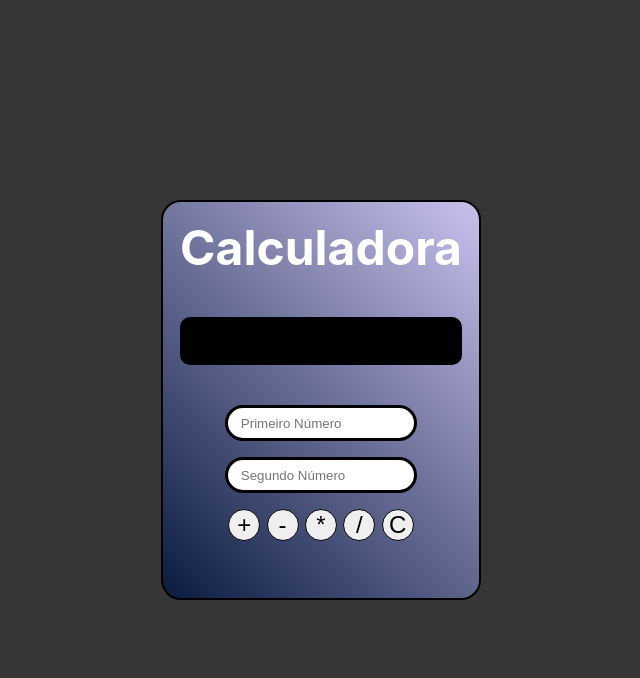
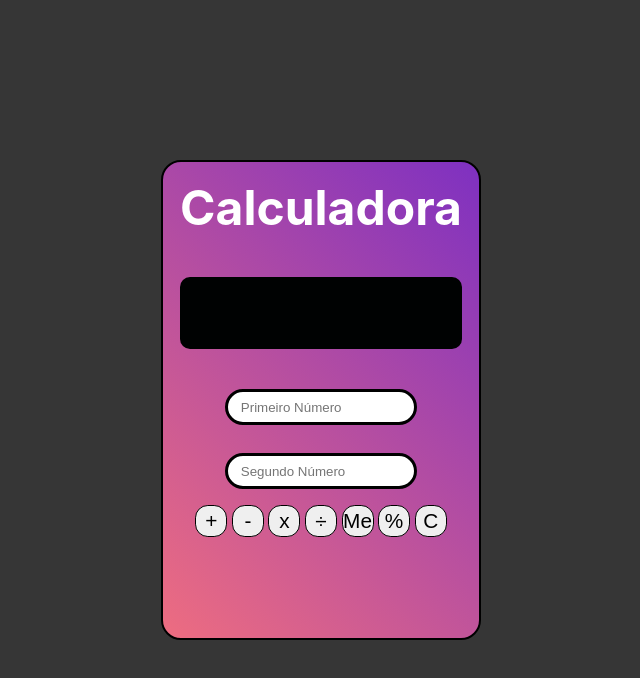
Before and after one commit to whybiel/calculadora, a React (Create React App) app: page / in a window 1280 px wide. Shown: the top 678 px of the page, without its empty margins (319-959 px from the left). Built offline with nearby package versions, Linux system fonts and the light colour scheme.

Commit message:
Correção de erros, adição de funções e mudança de estilo

```diff
--- a/src/App.css
+++ b/src/App.css
@@ -13,14 +13,27 @@ body{
 }
 .calc-cont{
   width:25vw;
-  height:50vh;
+  height:60vh;
   display: flex;
   flex-direction: column;
   align-items: center;
   border-radius: 20px;
   border:2px solid black;
-  background-image:linear-gradient(45deg,rgb(12, 29, 65) 1%,#c6bfec 99%);
+  background-size: 200% 200%;
+  background-image:linear-gradient(45deg,rgb(255, 118, 118) 1%,#2500f5 99%);
   animation: bounce-in-top 1.1s both;
+  animation:  back_anim 5s ease alternate infinite;
+}
+@keyframes back_anim {
+  0%{
+    background-position: 90% 0%;
+  }
+  50%{
+    background-position: 40% 100%;
+  }
+  100%{
+    background-position: 0% -100%;
+  }
 }
 @keyframes bounce-in-top {
   0% {
@@ -81,7 +94,7 @@ body{
 }
 .tela{
   width:22vw;
-  height:6vh;
+  height:9vh;
   margin:5vh 0 5vh 0;
   background-color: rgb(0, 2, 2);
   border-radius:10px;
@@ -90,7 +103,9 @@ body{
   align-items: center;
 }
 .calc-cont h2{
-  font-size:1.8rem;
+  width:100%;
+  text-align: center;
+  font-size:1.5rem;
   color:white;
 }
 .calc-cont input{
@@ -101,15 +116,20 @@ body{
   border-radius:20px;
   padding-left: 1vw;
 }
+.calc-cont h3{
+  color: bisque;
+  font-size:1.5rem;
+  margin-bottom: 1.5vh;
+}
 .calc-cont button{
   width:2.5vw;
   height:4vh;
-  font-size:1.5rem;
-  border-radius:50%;
+  font-size:1.3rem;
+  border-radius:40%;
   border:1px solid black;
 }
 .cont-btn{
-  width:15vw;
+  width:20vw;
   display: flex;
   justify-content: space-around;
 }
--- a/src/App.js
+++ b/src/App.js
@@ -4,41 +4,102 @@ import "./App.css"
 export default class Calc extends React.Component{
 
  state = {
-   n1:null,
-   n2:null,
-   res:null
+   n1: null,
+   n2: null,
+   res: null,
+   sinal: null
  }
 
  add = () => {
+  if (this.state.n1 && this.state.n2 !== "null" || "") {
     this.setState({
-     res: this.state.n1 + this.state.n2
+      res: this.state.n1 + this.state.n2,
+      sinal: "+"
+    })
+  }else {
+    this.setState({
+      res: "Digite um valor nos espaços"
     })
   }
 
+ }
+
  sub = () => {
+  if (this.state.n1 && this.state.n2 !== "null" || "") {
     this.setState({
-    res: this.state.n1 - this.state.n2
+      res: this.state.n1 - this.state.n2,
+      sinal: "-"
     })
+  }else {
+    this.setState({
+      res: "Digite um valor nos espaços"
+    })
+  }
 }
 
 mult = () => {
+  if (this.state.n1 && this.state.n2 !== "null" || "") {
     this.setState({
-    res: this.state.n1 * this.state.n2
+      res: this.state.n1 * this.state.n2,
+      sinal: "*"
     })
+  }else {
+    this.setState({
+      res: "Digite um valor nos espaços"
+    })
+  }
 }
 
 div = () => {
+  if (this.state.n1 && this.state.n2 !== "null" || "") {
     this.setState({
-    res: this.state.n1 / this.state.n2
+      res: this.state.n1 / this.state.n2,
+      sinal: "÷"
     })
+  }else {
+    this.setState({
+      res: "Digite um valor nos espaços"
+    })
+  }
+}
+med = () => {
+  if (this.state.n1 && this.state.n2 !== "null" || "") {
+    this.setState({
+      res: (this.state.n1 + this.state.n2)/2,
+      sinal: "+/"
+    })
+  }else {
+    this.setState({
+      res: "Digite um valor nos espaços"
+    })
+  }
+}
+porcent = () => {
+  if (this.state.n1 && this.state.n2 !== "null" || "") {
+    this.setState({
+      res: (this.state.n1 + this.state.n2)/100,
+      sinal: "+/100"
+    })
+  }else {
+    this.setState({
+      res: "Digite um valor nos espaços"
+    })
+  }
 }
 
 clear = () => {
+  if (this.state.n1 && this.state.n2 !== "null" || "") {
     this.setState({
       n1:"",
       n2:"",
-    res: null
+      res: 0,
+      sinal:""
     })
+  } else {
+    this.setState({
+      res: "Digite um valor nos espaços"
+    })
+  }
 }
 
 handleChange1 = (e) => {
@@ -62,12 +123,15 @@ render(){
         <h2>{this.state.res}</h2>
         </div>
         <input onChange={this.handleChange1} value={this.state.n1} placeholder="Primeiro Número"/>
+        <h3>{this.state.sinal}</h3>
         <input onChange={this.handleChange2} value={this.state.n2} placeholder="Segundo Número"/>
         <div className="cont-btn">
         <button onClick={this.add}>+</button>
         <button onClick={this.sub}>-</button>
-        <button onClick={this.mult}>*</button>
-        <button onClick={this.div}>/</button>
+        <button onClick={this.mult}>x</button>
+        <button onClick={this.div}>÷</button>
+        <button onClick={this.med}>Me</button>
+        <button onClick={this.porcent}>%</button>
         <button onClick={this.clear}>C</button>
         </div>
       </div>
```
Lines whose indentation alone changed are shown as unchanged.
